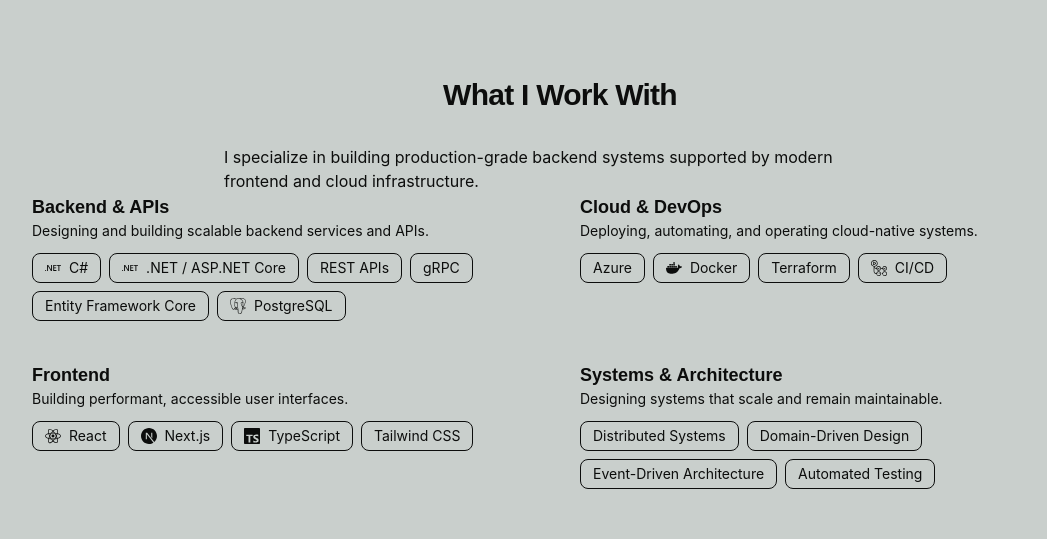
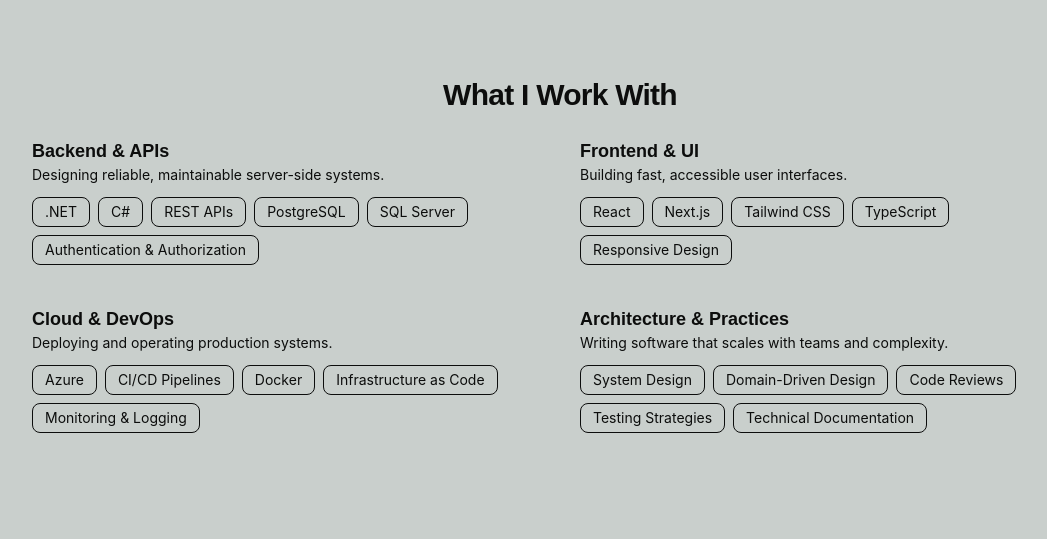
Before and after one commit to ChrisWenzlick/portfolio-website, a Next.js app: page / in a window 1280 px wide. Shown: the part 620-1159 px from the top of the page, without its empty margins (80-1127 px from the left). Built offline with nearby package versions, Linux system fonts and the light colour scheme.

Commit message:
Make skills section data-driven

```diff
--- a/components/layout/SkillGroup.tsx
+++ b/components/layout/SkillGroup.tsx
@@ -1,36 +1,27 @@
 import { SkillBadge } from "../ui/SkillBadge";
+import { SkillGroup as SkillGroupType } from "@/content/skills";
 
-type SkillItem = {
-    name: string;
-    icon?: React.ComponentType<{ className?: string }>;
-};
+interface SkillGroupProps {
+    group: SkillGroupType;
+}
 
-export function SkillGroup({
-    title,
-    description,
-    items,
-}: {
-    title: string;
-    description?: string;
-    items: SkillItem[];
-}) {
+export default function SkillGroup({ group }: SkillGroupProps) {
     return (
         <div className="space-y-3">
             <div>
-                <h3 className="text-lg font-semibold">{title}</h3>
-                {description && (
-                    <p className="text-sm text-[var(--color-text-secondary)]">
-                        {description}
+                <h3 className="text-lg font-semibold">{group.title}</h3>
+                {group.description && (
+                    <p className="text-sm text-muted-foreground">
+                        {group.description}
                     </p>
                 )}
             </div>
 
             <div className="flex flex-wrap gap-2">
-                {items.map((skill) => (
+                {group.skills.map((skill) => (
                     <SkillBadge
                         key={skill.name}
                         name={skill.name}
-                        icon={skill.icon}
                     />
                 ))}
             </div>
--- a/components/layout/SkillsSection.tsx
+++ b/components/layout/SkillsSection.tsx
@@ -1,5 +1,5 @@
-import { SkillGroup } from "./SkillGroup";
-import { skills } from "../../src/content/skills";
+import { skillGroups } from "@/content";
+import SkillGroup from "./SkillGroup";
 import Section, { SectionHeading } from "../layout/Section";
 
 export default function SkillsSection() {
@@ -7,19 +7,9 @@
         <Section>
             <SectionHeading>What I Work With</SectionHeading>
 
-            <p className="mt-2 max-w-2xl text-[var(--color-text-secondary)]">
-                I specialize in building production-grade backend systems
-                supported by modern frontend and cloud infrastructure.
-            </p>
-
             <div className="grid gap-10 md:grid-cols-2">
-                {skills.map((group) => (
-                    <SkillGroup
-                        key={group.group}
-                        title={group.group}
-                        description={group.description}
-                        items={group.items}
-                    />
+                {skillGroups.map((group) => (
+                    <SkillGroup key={group.id} group={group} />
                 ))}
             </div>
         </Section>
--- a/src/content/index.ts
+++ b/src/content/index.ts
@@ -1 +1,2 @@
 export * from "./projects";
+export * from "./skills";
--- a/src/content/skills.ts
+++ b/src/content/skills.ts
@@ -1,54 +1,63 @@
-import {
-    SiDotnet,
-    SiDocker,
-    SiReact,
-    SiNextdotjs,
-    SiPostgresql,
-    SiTypescript,
-    SiGithubactions,
-} from "react-icons/si";
+export interface Skill {
+    name: string;
+    icon?: string;      // path to SVG
+}
 
-export const skills = [
+export interface SkillGroup {
+    id: string;
+    title: string;
+    description?: string;
+    skills: Skill[];
+}
+
+export const skillGroups: SkillGroup[] = [
     {
-        group: "Backend & APIs",
-        description: "Designing and building scalable backend services and APIs.",
-        items: [
-            { name: "C#", icon: SiDotnet },
-            { name: ".NET / ASP.NET Core", icon: SiDotnet },
+        id: "backend",
+        title: "Backend & APIs",
+        description: "Designing reliable, maintainable server-side systems.",
+        skills: [
+            { name: ".NET" },
+            { name: "C#" },
             { name: "REST APIs" },
-            { name: "gRPC" },
-            { name: "Entity Framework Core" },
-            { name: "PostgreSQL", icon: SiPostgresql },
+            { name: "PostgreSQL" },
+            { name: "SQL Server" },
+            { name: "Authentication & Authorization" },
         ],
     },
     {
-        group: "Cloud & DevOps",
-        description: "Deploying, automating, and operating cloud-native systems.",
-        items: [
-            { name: "Azure" },
-            { name: "Docker", icon: SiDocker },
-            { name: "Terraform" },
-            { name: "CI/CD", icon: SiGithubactions },
+        id: "frontend",
+        title: "Frontend & UI",
+        description: "Building fast, accessible user interfaces.",
+        skills: [
+            { name: "React" },
+            { name: "Next.js" },
+            { name: "Tailwind CSS" },
+            { name: "TypeScript" },
+            { name: "Responsive Design" },
         ],
     },
     {
-        group: "Frontend",
-        description: "Building performant, accessible user interfaces.",
-        items: [
-            { name: "React", icon: SiReact },
-            { name: "Next.js", icon: SiNextdotjs },
-            { name: "TypeScript", icon: SiTypescript },
-            { name: "Tailwind CSS" },
+        id: "cloud",
+        title: "Cloud & DevOps",
+        description: "Deploying and operating production systems.",
+        skills: [
+            { name: "Azure" },
+            { name: "CI/CD Pipelines" },
+            { name: "Docker" },
+            { name: "Infrastructure as Code" },
+            { name: "Monitoring & Logging" },
         ],
     },
     {
-        group: "Systems & Architecture",
-        description: "Designing systems that scale and remain maintainable.",
-        items: [
-            { name: "Distributed Systems" },
+        id: "architecture",
+        title: "Architecture & Practices",
+        description: "Writing software that scales with teams and complexity.",
+        skills: [
+            { name: "System Design" },
             { name: "Domain-Driven Design" },
-            { name: "Event-Driven Architecture" },
-            { name: "Automated Testing" },
+            { name: "Code Reviews" },
+            { name: "Testing Strategies" },
+            { name: "Technical Documentation" },
         ],
     },
 ];
```
